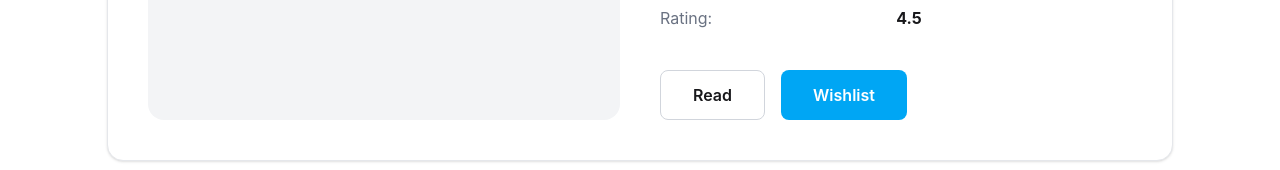
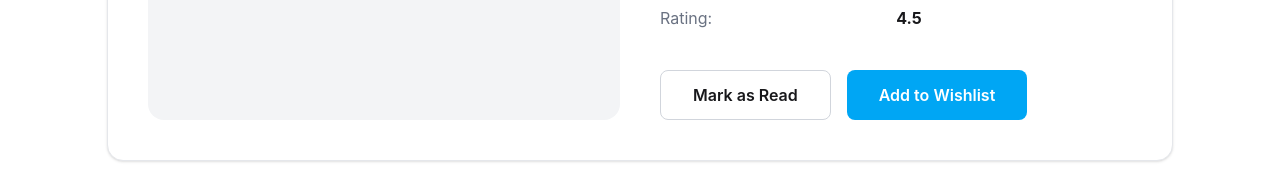
Before and after one commit to srabonti203/book-vibe-practice, a React (Vite) app: page /bookDetails/1 in a window 1280 px wide. Shown: the part 959-1129 px from the top of the page. Built offline with nearby package versions, Linux system fonts and the light colour scheme.

Commit message:
reas and wish btn functionality added

```diff
--- a/src/components/shared/Navbar.jsx
+++ b/src/components/shared/Navbar.jsx
@@ -15,7 +15,7 @@ const Navbar = () => {
       </li>
       <li>
         <NavLink
-          to={"/books"}
+          to={"/listedBooks"}
           className={({ isActive }) =>
             isActive ? "text-green-500 border border-green-500" : ""
           }
--- /dev/null
+++ b/src/context/BookContext.js
@@ -0,0 +1,3 @@
+import { createContext } from "react";
+export const BookContext = createContext();
+export default BookContext;
--- /dev/null
+++ b/src/context/BookProvider.jsx
@@ -0,0 +1,48 @@
+import { useState } from "react";
+import BookContext from "../context/BookContext";
+const BookProvider = ({ children }) => {
+  const [storeBook, setStoreBook] = useState([]);
+  const [wishList, setWishList] = useState([]);
+  const handleReadBook = (expectedBook) => {
+    console.log(expectedBook);
+    const isExistBook = storeBook.find(
+      (book) => book.bookId === expectedBook.bookId,
+    );
+    if (isExistBook) {
+      alert(`${expectedBook.bookName} already exist in your read list.`);
+    } else {
+      setStoreBook([...storeBook, expectedBook]);
+      alert(`${expectedBook.bookName} is added to read list.`);
+    }
+  };
+
+  const handleWishList = (expectedBook) => {
+    const isExistInReadList = storeBook.find(
+      (book) => book.bookId == expectedBook.bookId,
+    );
+    if (isExistInReadList) {
+      alert(`${expectedBook.bookName} already exist in your read list.`);
+      return;
+    }
+    const isExistBook = wishList.find(
+      (book) => book.bookId === expectedBook.bookId,
+    );
+    if (isExistBook) {
+      alert(`${expectedBook.bookName} already exist in your wish list.`);
+    } else {
+      setWishList([...wishList, expectedBook]);
+      alert(`${expectedBook.bookName} is added to wish list.`);
+    }
+  };
+  const data = {
+    storeBook,
+    setStoreBook,
+    handleReadBook,
+    wishList,
+    setWishList,
+    handleWishList,
+  };
+  return <BookContext.Provider value={data}>{children}</BookContext.Provider>;
+};
+
+export default BookProvider;
--- a/src/main.jsx
+++ b/src/main.jsx
@@ -3,9 +3,12 @@ import { createRoot } from "react-dom/client";
 import "./index.css";
 import { router } from "./routes/Routes";
 import { RouterProvider } from "react-router";
+import BookProvider from "./context/BookProvider";
 
 createRoot(document.getElementById("root")).render(
   <StrictMode>
-    <RouterProvider router={router}></RouterProvider>
+    <BookProvider>
+      <RouterProvider router={router}></RouterProvider>
+    </BookProvider>
   </StrictMode>,
 );
--- a/src/pages/bookDetails/BookDetails.jsx
+++ b/src/pages/bookDetails/BookDetails.jsx
@@ -1,12 +1,32 @@
+import { useContext } from "react";
 import { useLoaderData, useParams } from "react-router";
+import BookContext from "../../context/BookContext";
 
 const BookDetails = () => {
+  const {
+    storeBook,
+    setStoreBook,
+    handleReadBook,
+    wishList,
+    setWishList,
+    handleWishList,
+  } = useContext(BookContext);
+  console.log(
+    storeBook,
+    setStoreBook,
+    handleReadBook,
+    wishList,
+    setWishList,
+    handleWishList,
+  );
+
   const { id } = useParams();
   const books = useLoaderData();
-  console.log(books);
+  // console.log(books);
   // console.log(id);
   const expectedBook = books.find((book) => book.bookId == id);
-  console.log(expectedBook);
+  // console.log(expectedBook);
+
   return (
     <div className="mx-auto max-w-7xl rounded-2xl border border-gray-200 bg-white p-6 shadow-sm md:p-10">
       <div className="grid grid-cols-1 gap-10 lg:grid-cols-2">
@@ -83,12 +103,18 @@ const BookDetails = () => {
 
           {/* Buttons */}
           <div className="mt-10 flex flex-wrap gap-4">
-            <button className="rounded-lg border border-gray-300 px-8 py-3 font-semibold transition hover:bg-gray-100">
-              Read
+            <button
+              onClick={() => handleReadBook(expectedBook)}
+              className="rounded-lg border border-gray-300 px-8 py-3 font-semibold transition hover:bg-gray-100"
+            >
+              Mark as Read
             </button>
 
-            <button className="rounded-lg bg-sky-500 px-8 py-3 font-semibold text-white transition hover:bg-sky-600">
-              Wishlist
+            <button
+              onClick={() => handleWishList(expectedBook)}
+              className="rounded-lg bg-sky-500 px-8 py-3 font-semibold text-white transition hover:bg-sky-600"
+            >
+              Add to Wishlist
             </button>
           </div>
         </div>
--- /dev/null
+++ b/src/pages/listedBooks/ListedBooks.jsx
@@ -0,0 +1,15 @@
+import { useContext } from "react";
+import BookContext from "../../context/BookContext";
+
+const ListedBooks = () => {
+  const { storeBook, wishList } = useContext(BookContext);
+  console.log(storeBook, wishList);
+  return (
+    <div>
+      <div>read:{storeBook.length}</div>
+      <div>wishlist:{wishList.length}</div>
+    </div>
+  );
+};
+
+export default ListedBooks;
--- a/src/routes/Routes.jsx
+++ b/src/routes/Routes.jsx
@@ -4,6 +4,7 @@ import Homepage from "../pages/homepage/Homepage";
 import ErrorPage from "../pages/errorpage/ErrorPage";
 import BookDetails from "../pages/bookDetails/BookDetails";
 import Book from "../pages/homepage/Book";
+import ListedBooks from "../pages/listedBooks/ListedBooks";
 
 export const router = createBrowserRouter([
   {
@@ -23,6 +24,10 @@ export const router = createBrowserRouter([
         element: <BookDetails></BookDetails>,
         loader: () => fetch("/data.json"),
       },
+      {
+        path: "/listedBooks",
+        element: <ListedBooks></ListedBooks>,
+      },
     ],
     errorElement: <ErrorPage></ErrorPage>,
   },
```
